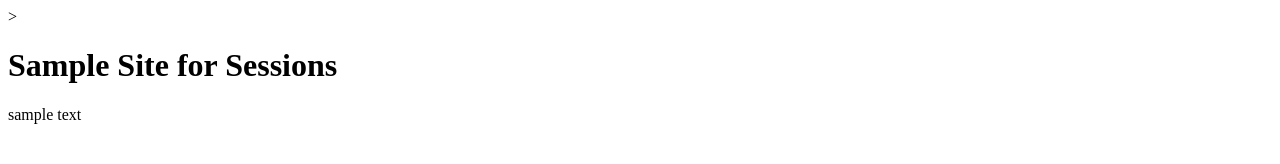
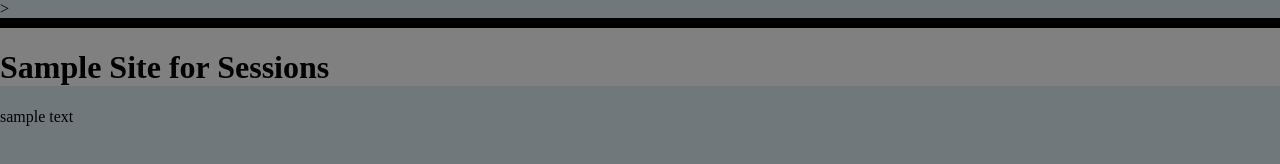
Before and after one commit to hicallmeal/sessions, a plain HTML site: page index.html in a window 1280 px wide. Drawn offline with Linux system fonts and the light colour scheme.

Commit message:
Update main.css

```diff
--- a/main.css
+++ b/main.css
@@ -2,3 +2,13 @@ html {
 	padding:0;
 	margin:0;
 }
+
+.header {
+	background-color:grey;
+	border-top: 10px solid;
+}
+
+body {
+	background-color:#70787C;
+	margin:0;
+}
```
